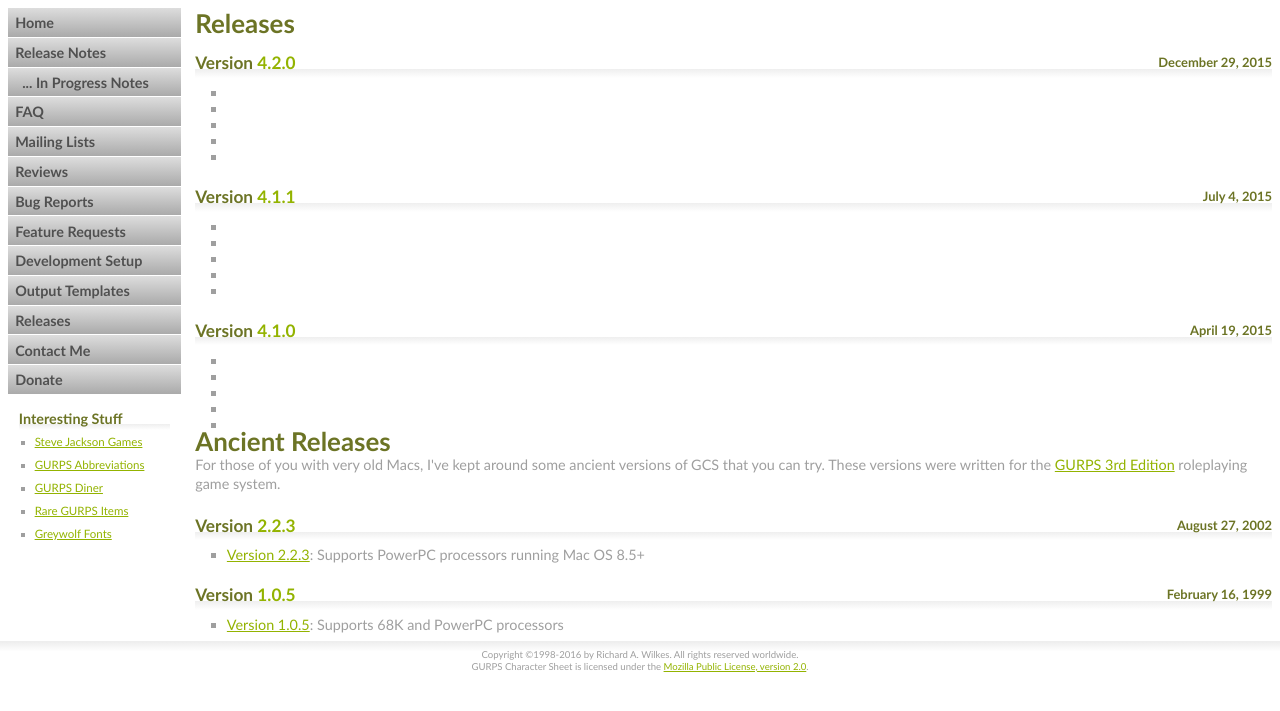
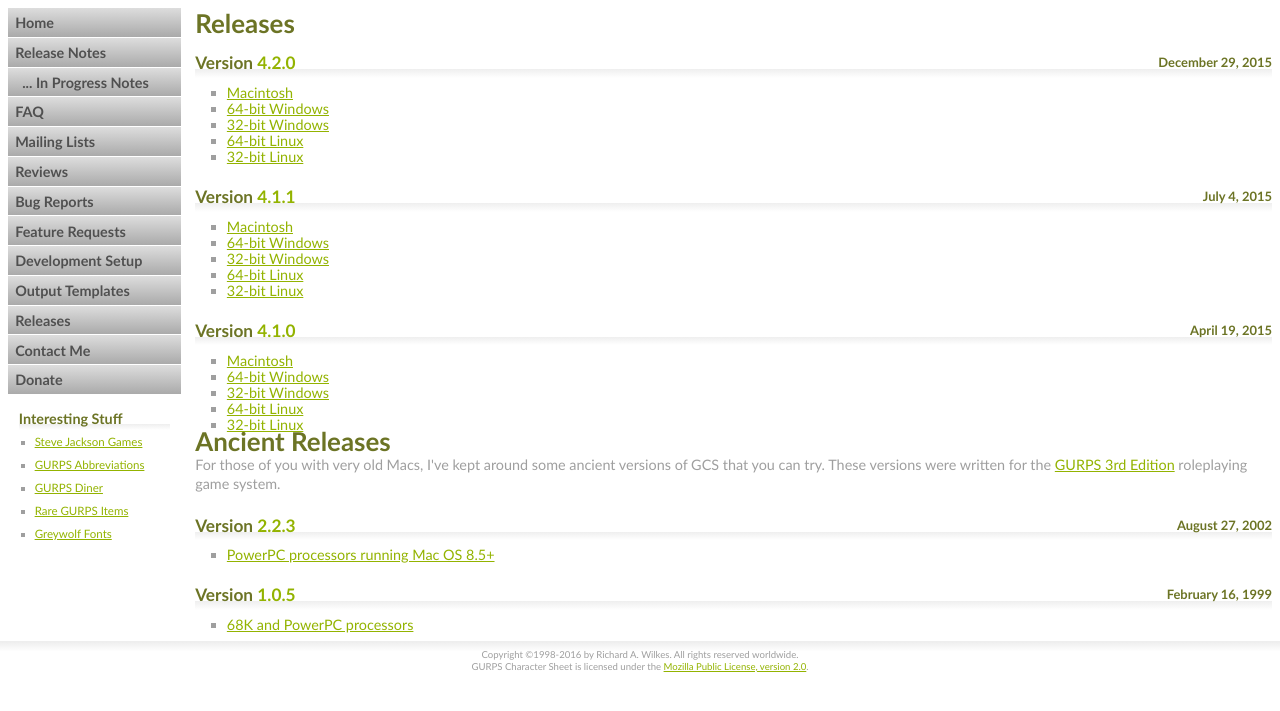
Before and after one commit to richardwilkes/gcs_web, a PHP site: page /releases.php in a window 1280 px wide. Shown: the part 56-767 px from the top of the page. Run offline with PHP 8.4, Linux system fonts and the light colour scheme.

Commit message:
Fix formatting.

```diff
--- a/releases.php
+++ b/releases.php
@@ -13,29 +13,29 @@
 				<h2>Version <span class="version">4.2.0</span><span class="release_date">December 29, 2015</span></h2>
 				<p></p>
 				<ul>
-					<li><a href="/downloads/4.2.0/gcs-4.2.0-mac.zip" id="macintosh_download" title="Click to download the Macintosh version"></a></li>
-					<li><a href="/downloads/4.2.0/gcs-4.2.0-windows.zip" id="windows_download" title="Click to download the 64-bit Windows version"></a></li>
-					<li><a href="/downloads/4.2.0/gcs-4.2.0-windows-32.zip" id="windows32_download" title="Click to download the 32-bit Windows version"></a></li>
-					<li><a href="/downloads/4.2.0/gcs-4.2.0-linux.zip" id="linux_download" title="Click to download the 64-bit Linux version"></a></li>
-					<li><a href="/downloads/4.2.0/gcs-4.2.0-linux-32.zip" id="linux32_download" title="Click to download the 32-bit Linux version"></a></li>
+					<li><a href="/downloads/4.2.0/gcs-4.2.0-mac.zip">Macintosh</a></li>
+					<li><a href="/downloads/4.2.0/gcs-4.2.0-windows.zip">64-bit Windows</a></li>
+					<li><a href="/downloads/4.2.0/gcs-4.2.0-windows-32.zip">32-bit Windows</a></li>
+					<li><a href="/downloads/4.2.0/gcs-4.2.0-linux.zip">64-bit Linux</a></li>
+					<li><a href="/downloads/4.2.0/gcs-4.2.0-linux-32.zip">32-bit Linux</a></li>
 				</ul>
 				<h2>Version <span class="version">4.1.1</span><span class="release_date">July 4, 2015</span></h2>
 				<p></p>
 				<ul>
-					<li><a href="/downloads/4.1.1/gcs-4.1.1-mac.zip" id="macintosh_download" title="Click to download the Macintosh version"></a></li>
-					<li><a href="/downloads/4.1.1/gcs-4.1.1-windows.zip" id="windows_download" title="Click to download the 64-bit Windows version"></a></li>
-					<li><a href="/downloads/4.1.1/gcs-4.1.1-windows-32.zip" id="windows32_download" title="Click to download the 32-bit Windows version"></a></li>
-					<li><a href="/downloads/4.1.1/gcs-4.1.1-linux.zip" id="linux_download" title="Click to download the 64-bit Linux version"></a></li>
-					<li><a href="/downloads/4.1.1/gcs-4.1.1-linux-32.zip" id="linux32_download" title="Click to download the 32-bit Linux version"></a></li>
+					<li><a href="/downloads/4.1.1/gcs-4.1.1-mac.zip">Macintosh</a></li>
+					<li><a href="/downloads/4.1.1/gcs-4.1.1-windows.zip">64-bit Windows</a></li>
+					<li><a href="/downloads/4.1.1/gcs-4.1.1-windows-32.zip">32-bit Windows</a></li>
+					<li><a href="/downloads/4.1.1/gcs-4.1.1-linux.zip">64-bit Linux</a></li>
+					<li><a href="/downloads/4.1.1/gcs-4.1.1-linux-32.zip">32-bit Linux</a></li>
 				</ul>
 				<h2>Version <span class="version">4.1.0</span><span class="release_date">April 19, 2015</span></h2>
 				<p></p>
 				<ul>
-					<li><a href="/downloads/4.1.0/gcs-4.1.0-mac.zip" id="macintosh_download" title="Click to download the Macintosh version"></a></li>
-					<li><a href="/downloads/4.1.0/gcs-4.1.0-windows.zip" id="windows_download" title="Click to download the 64-bit Windows version"></a></li>
-					<li><a href="/downloads/4.1.0/gcs-4.1.0-windows-32.zip" id="windows32_download" title="Click to download the 32-bit Windows version"></a></li>
-					<li><a href="/downloads/4.1.0/gcs-4.1.0-linux.zip" id="linux_download" title="Click to download the 64-bit Linux version"></a></li>
-					<li><a href="/downloads/4.1.0/gcs-4.1.0-linux-32.zip" id="linux32_download" title="Click to download the 32-bit Linux version"></a></li>
+					<li><a href="/downloads/4.1.0/gcs-4.1.0-mac.zip">Macintosh</a></li>
+					<li><a href="/downloads/4.1.0/gcs-4.1.0-windows.zip">64-bit Windows</a></li>
+					<li><a href="/downloads/4.1.0/gcs-4.1.0-windows-32.zip">32-bit Windows</a></li>
+					<li><a href="/downloads/4.1.0/gcs-4.1.0-linux.zip">64-bit Linux</a></li>
+					<li><a href="/downloads/4.1.0/gcs-4.1.0-linux-32.zip">32-bit Linux</a></li>
 				</ul>
 				<h1>Ancient Releases</h2>
 				<p>For those of you with very old Macs, I've kept around some ancient versions of GCS that you can try.
@@ -45,12 +45,12 @@
 				<h2>Version <span class="version">2.2.3</span><span class="release_date">August 27, 2002</span></h2>
 				<p></p>
 				<ul>
-					<li><a href="/downloads/ancient/gcs-2.2.3.sit">Version 2.2.3</a>: Supports PowerPC processors running Mac OS 8.5+</li>
+					<li><a href="/downloads/ancient/gcs-2.2.3.sit">PowerPC processors running Mac OS 8.5+</a></li>
 				</ul>
 				<h2>Version <span class="version">1.0.5</span><span class="release_date">February 16, 1999</span></h2>
 				<p></p>
 				<ul>
-					<li><a href="/downloads/ancient/gcs-1.0.5.sit">Version 1.0.5</a>: Supports 68K and PowerPC processors</li>
+					<li><a href="/downloads/ancient/gcs-1.0.5.sit">68K and PowerPC processors</a></li>
 				</ul>
 			</div>
 		</div>
```
